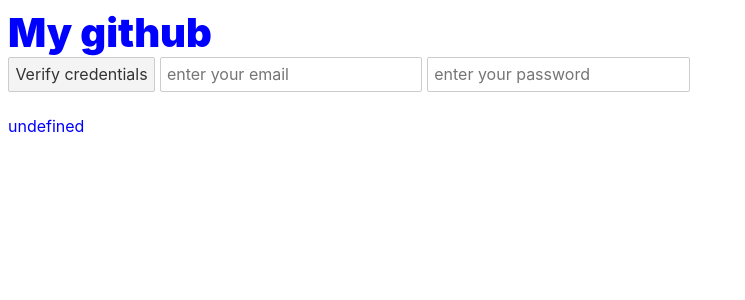
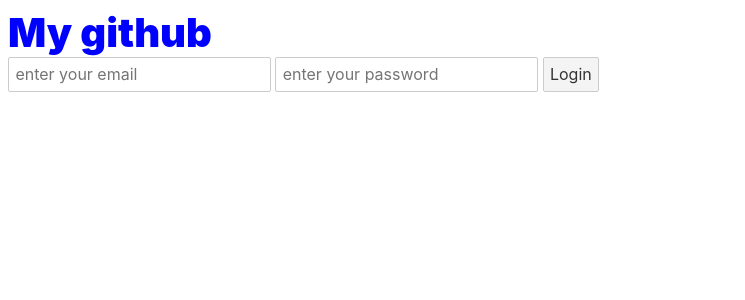
Before and after one commit to harvey4452/SvelteTesting, a Svelte app in the folder WebUI/UI/: page / in a window 1280 px wide. Shown: the top 300 px of the page, without its empty margins (0-745 px from the left). Built offline with nearby package versions, Linux system fonts and the light colour scheme.

Commit message:
Added functionality for traversing from login page to either customer homepage or admin homepage based on access level in database

```diff
--- /dev/null
+++ b/WebUI/UI/src/AdminHomepage.svelte
@@ -0,0 +1 @@
+<p>Admin homepage</p>
--- a/WebUI/UI/src/App.svelte
+++ b/WebUI/UI/src/App.svelte
@@ -1,42 +1,14 @@
 <script>
-	let name = 'world';
-
-	let email;
-	let password;
-
 	import ImportedHeader from './header.svelte';
-
-	let API_URL = "http://localhost:5035/";
-	let isValid;
-
-	function GetIsValid(){
-		let newUrl = API_URL+"api/GymApp/GetCredentials?pEmail="+email+"&pPassword="+password;
-		alert(newUrl);
-		fetch(newUrl)
-		.then((response)=>response.json())
-		.then((data)=>{
-			alert(data);
-			isValid=data;
-		});
-	}
+	import Login from './Login.svelte';
 
 </script>
 
 <div>
 	<ImportedHeader />
-	<button on:click={GetIsValid}>Verify credentials</button>
-	<input bind:value={email} placeholder="enter your email" />
-	<input bind:value={password} placeholder="enter your password" />
-	<p>{isValid}</p>
+	<Login />
 </div>
-
-
 
 <style>
 
-	p{
-		text-color:blue;
-		color:blue;
-	}
-
 </style>
--- /dev/null
+++ b/WebUI/UI/src/CustomerHomepage.svelte
@@ -0,0 +1 @@
+<p>Customer homepage</p>
--- /dev/null
+++ b/WebUI/UI/src/Login.svelte
@@ -0,0 +1,67 @@
+<script>
+    import CustomerHomepage from './CustomerHomepage.svelte';
+    import AdminHomepage from './AdminHomepage.svelte';
+
+    let email;
+    let password;
+
+    let API_URL = "http://localhost:5035/";
+
+    let loggedIn = 'false';
+    let displayErrorMessage = 'false';
+
+	let isCustomer = 'false';
+	let isAdmin = 'false';
+
+	function VerifyCredentials(){
+		let newUrl = API_URL+"api/GymApp/GetCredentials?pEmail="+email+"&pPassword="+password;
+		fetch(newUrl)
+		.then((response)=>response.json())
+		.then((data)=>{
+			if (data == "true"){
+				loggedIn = "true";
+				GetAccessLevel();
+			}
+			else{
+				displayErrorMessage = "true";
+			}
+		});
+	}
+	function GetAccessLevel(){
+		let newUrl = API_URL+"api/GymApp/GetAccessLevel?pEmail="+email;
+		fetch(newUrl)
+		.then((response)=>response.json())
+		.then((data)=>{
+			if (data == "Customer"){
+				isCustomer = 'true';
+			}
+			else if (data == "Admin"){
+				isAdmin = 'true';
+			}
+		});
+	}
+
+</script>
+
+<div>
+    {#if loggedIn == 'true'}
+		{#if isCustomer == 'true'}
+            <CustomerHomepage/>
+        {:else if isAdmin == 'true'}
+            <AdminHomepage/>
+        {/if}
+	{:else}
+        {#if displayErrorMessage == 'true'}
+            <p class="ErrorMessage">Incorrect email or password!</p>
+        {/if}
+		<input bind:value={email} placeholder="enter your email" />
+	    <input bind:value={password} placeholder="enter your password" />
+        <button on:click={VerifyCredentials}>Login</button>
+	{/if}
+</div>
+
+<style>
+	.ErrorMessage{
+        color:red;
+    }
+</style>
```
Also changed, not shown: 19 other files (tests, documents, lock files or other folders).
